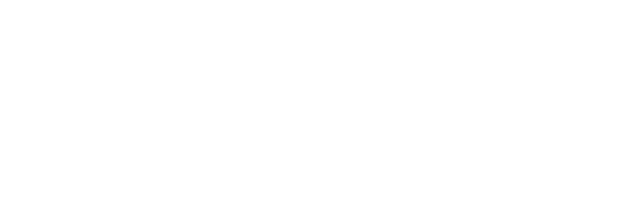
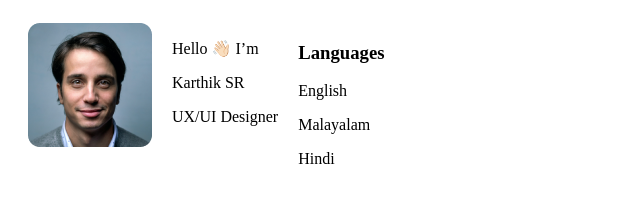
Before and after one commit to peregudova10/my_project, a plain HTML site: page index.html in a window 1280 px wide. Shown: the whole page, without its empty margins (0-640 px from the left). Drawn offline with Linux system fonts and the light colour scheme.

Commit message:
new commit

```diff
--- /dev/null
+++ b/index.css
@@ -0,0 +1,12 @@
+.page {
+    padding: 15px 20px;
+}
+
+.block-1 {
+    display: flex;
+    gap: 20px;
+}
+
+.card {
+    border-radius: 12px;
+}
--- a/index.html
+++ b/index.html
@@ -3,9 +3,46 @@
 <head>
     <meta charset="UTF-8">
     <meta name="viewport" content="width=device-width, initial-scale=1.0">
-    <title>Document</title>
+    <title>Resume</title>
+    <link rel="stylesheet" href="index.css">
 </head>
 <body>
-
+    <main class="page">
+        <div class="resume">
+            <section class="block-1">
+                <article class="avatar-container card">
+                    <img
+                        src="./assets/images/profileImg.png"
+                        alt="Profile picture"
+                        class="avatar"
+                    />
+                </article>
+                <article class="personal-info card">
+                    <p class="personal-info__header-text">Hello 👋🏻 I’m</p>
+                    <div class="personal-info__container">
+                        <p class="personal-info__name">Karthik SR</p>
+                        <p class="personal-info__speciality">UX/UI Designer</p>
+                    </div>
+                </article>
+                <article class="languages-info card">
+                    <h3 class="header-text">Languages</h3>
+                    <div class="languages-info__container">
+                        <div class="languages-info__item">
+                            <p>English</p>
+                            <div class="languages-info__progress"></div>
+                        </div>
+                        <div class="languages-info__item">
+                            <p>Malayalam</p>
+                            <div class="languages-info__progress"></div>
+                        </div>
+                        <div class="languages-info__item">
+                            <p>Hindi</p>
+                            <div class="languages-info__progress"></div>
+                        </div>
+                    </div>
+                </article>
+            </section>
+        </div>
+    </main>
 </body>
 </html>
```
Also changed, not shown: assets/images/profileImg.png (added).
